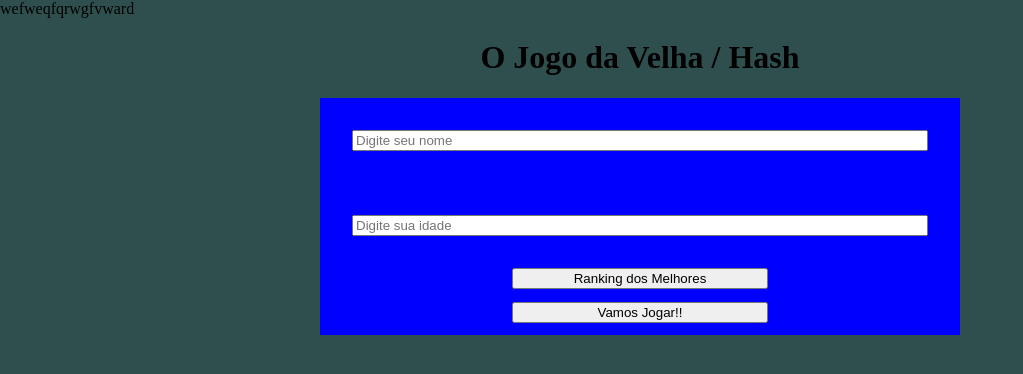
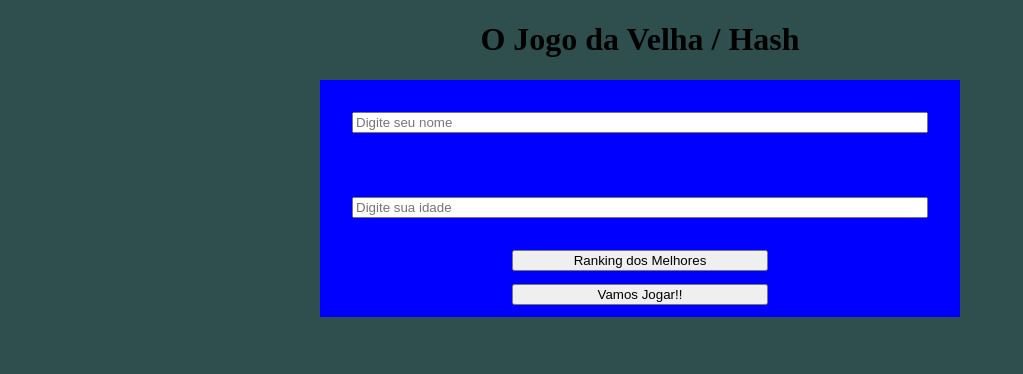
Before and after one commit to Pedro-Aron/tepedois, a plain HTML site: page index.html in a window 1280 px wide. Shown: the whole page, without its empty margins (0-1023 px from the left). Drawn offline with Linux system fonts and the light colour scheme.

```diff
--- a/index.html
+++ b/index.html
@@ -8,10 +8,6 @@
     <title>Site</title>
 </head>
 <body>
-
-    <div id="cabecalho">
-        wefweqfqrwgfvward
-    </div>
 
     <div id="titulo">
         <h1>O Jogo da Velha / Hash</h1>
```
